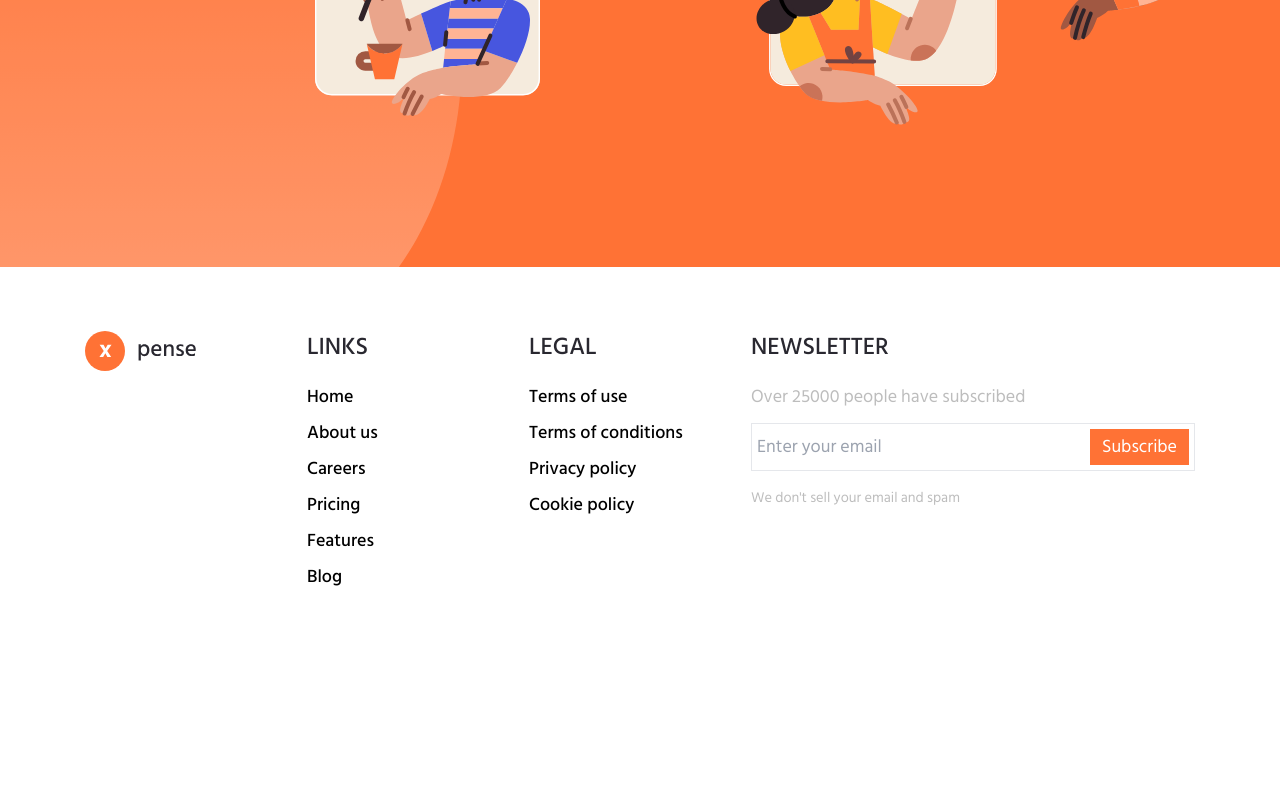
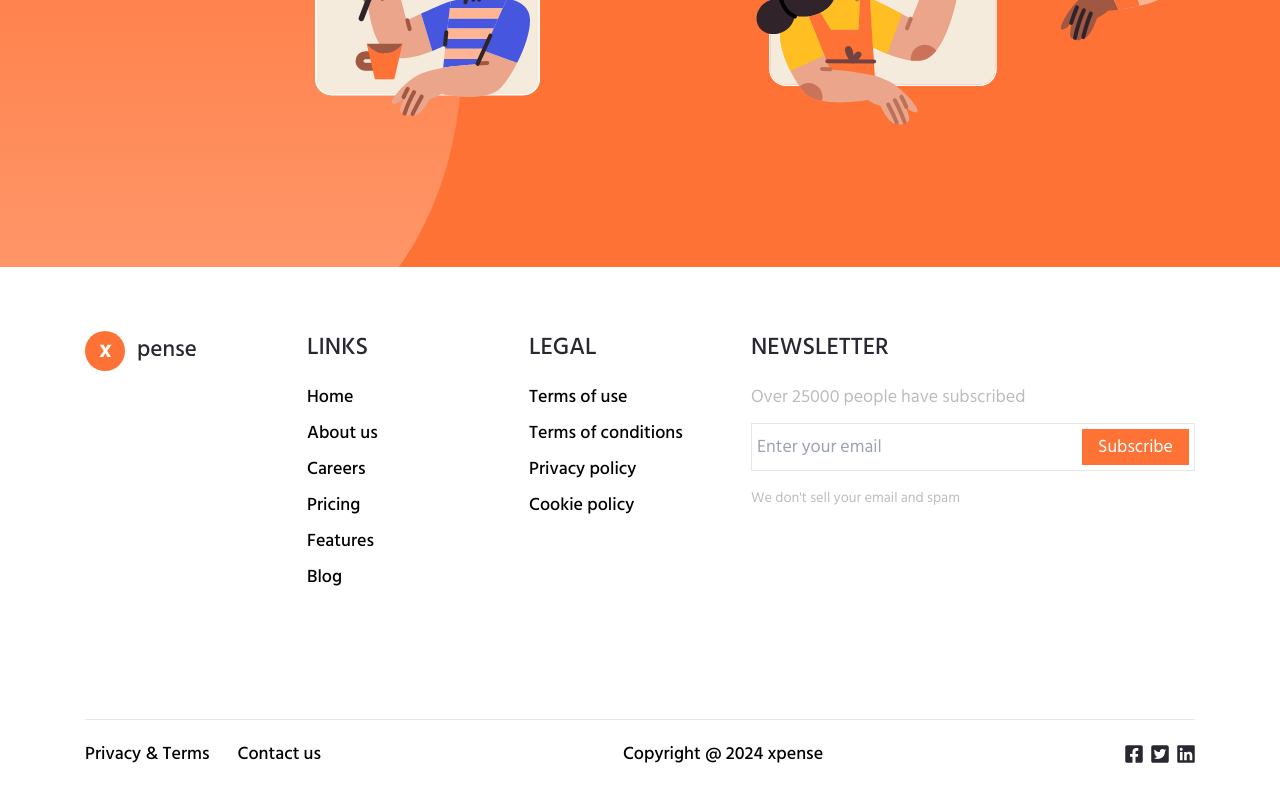
Before and after one commit to JacekLiman/x-pense-website, a React (Vite) app: page / in a window 1280 px wide. Shown: the part 6367-7167 px from the top of the page. Before the commit the page ends 7022 px from the top, so only its background shows below. Built offline with nearby package versions, Linux system fonts and the light colour scheme.

Commit message:
add Footer

```diff
--- a/src/components/Footer.tsx
+++ b/src/components/Footer.tsx
@@ -1,11 +1,26 @@
-import { footer } from "../data";
+import { copyright } from "../data";
 
 const Footer = () => {
-  const { logo, links, legal, newsletter } = footer;
+  const { link1, link2, copyText, social } = copyright;
   return (
-    <footer>
+    <footer className="lg:pt-16 py-8">
       <div className="container mx-auto">
-        <div></div>
+        <div className="border-t flex flex-col items-center md:flex-row justify-center md:justify-between pt-5 gap-2 md:gap-0">
+          <div className="flex items-center gap-7">
+            <a className="font-medium" href={link1.href}>{link1.name}</a>
+            <a className="font-medium" href={link2.href}>{link2.name}</a>
+          </div>
+          <p className="font-medium">{copyText}</p>
+          <div className="flex gap-2 items-center">
+            {social.map((item, idx) => {
+              return (
+                <a key={idx} href={item.href}>
+                  <img src={item.icon} alt="" />
+                </a>
+              );
+            })}
+          </div>
+        </div>
       </div>
     </footer>
   );
--- a/src/components/Newsletter.tsx
+++ b/src/components/Newsletter.tsx
@@ -14,42 +14,25 @@ const Newsletter = () => {
           <div className="text-center md:text-left">
             <h3 className="font-medium text-2xl">LINKS</h3>
             <ul className="mt-5 space-y-2">
-              {links.map((link, idx) => {
-                return (
-                  <li className="font-medium hover:font-bold" key={idx}>
-                    <a href={link.href}>{link.name}</a>
-                  </li>
-                );
+              {links.map((link,idx)=>{
+                return <li className="font-medium hover:font-bold" key={idx}><a href={link.href}>{link.name}</a></li>
               })}
             </ul>
           </div>
           <div className="text-center md:text-left">
             <h3 className="font-medium text-2xl">LEGAL</h3>
             <ul className="mt-5 space-y-2">
-              {legal.map((legal, idx) => {
-                return (
-                  <li className="font-medium hover:font-bold" key={idx}>
-                    <a href={legal.href}>{legal.name}</a>
-                  </li>
-                );
+              {legal.map((legal,idx)=>{
+                return <li className="font-medium hover:font-bold" key={idx}><a href={legal.href}>{legal.name}</a></li>
               })}
             </ul>
           </div>
           <div className="md:col-span-2 text-center md:text-left">
             <h3 className="font-medium text-2xl">NEWSLETTER</h3>
             <p className="text-light mt-5 mb-3">{newsletter.title}</p>
-            <form
-              onSubmit={(e) => e.preventDefault()}
-              className="mb-3 flex w-full items-center justify-between  p-[5px] border"
-            >
-              <input
-                placeholder="Enter your email"
-                className="outline-none w-[150px]"
-                type="text"
-              />
-              <button className="py-1 px-3 text-white bg-accent hover:bg-accentHover">
-                Subscribe
-              </button>
+            <form onSubmit={(e)=>e.preventDefault()} className="mb-3 flex items-center justify-between  p-[5px] border">
+              <input placeholder="Enter your email" className="outline-none w-full " type="text" />
+              <button className="py-1 px-4 text-white bg-accent hover:bg-accentHover">Subscribe</button>
             </form>
             <small className="text-light">{newsletter.subtitle}</small>
           </div>
--- a/src/data.tsx
+++ b/src/data.tsx
@@ -261,7 +261,7 @@ export const copyright = {
     name: 'Contact us',
     href: '/',
   },
-  copyText: 'Copyright @ 2024 xpence',
+  copyText: 'Copyright @ 2024 xpense',
   social: [
     { icon: FacebookIcon, href: '/' },
     { icon: TwitterIcon, href: '/' },
```
